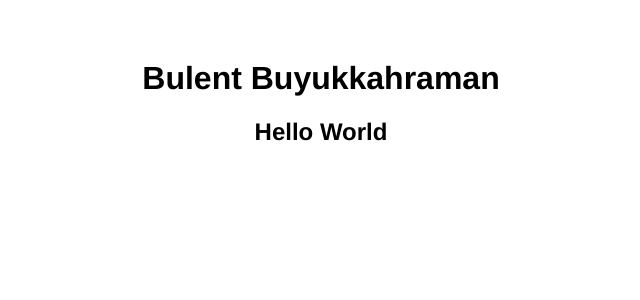
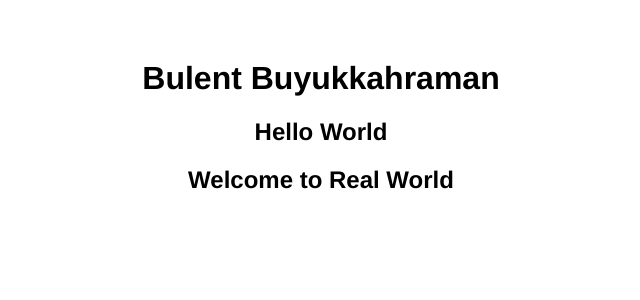
Before and after one commit to bbuyukkahraman/hello-world, a Vue app: page / in a window 1280 px wide. Shown: the top 300 px of the page, without its empty margins (319-959 px from the left). Built offline with nearby package versions, Linux system fonts and the light colour scheme.

Commit message:
Update App.vue

```diff
--- a/src/App.vue
+++ b/src/App.vue
@@ -2,6 +2,7 @@
   <div id="app">
     <h1>Bulent Buyukkahraman</h1>
     <h2>Hello World</h2>
+    <h2>Welcome to Real World</h2>
   </div>
 </template>
 
```
